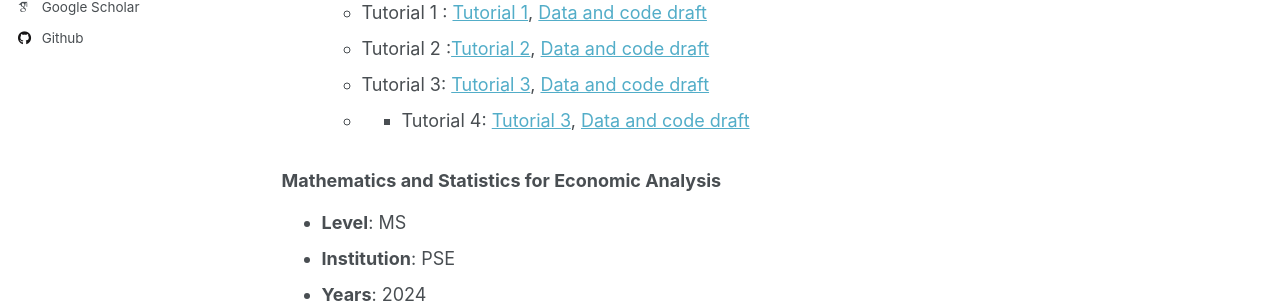
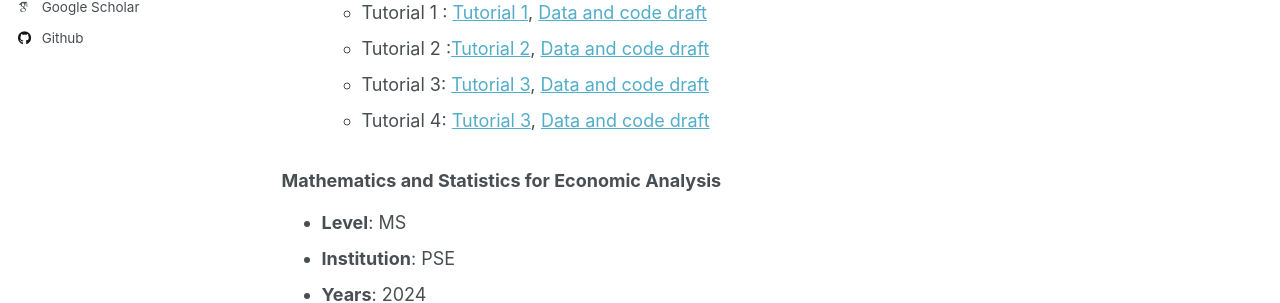
Before and after one commit to SamyZtn/samyzitouni.github.io, a Jekyll site: the page built from _pages/teaching.md, in a window 1280 px wide. Shown: the part 472-775 px from the top of the page. Built offline with Jekyll 4.4.1, drawn with Linux system fonts in a browser that asks for light colours; some web fonts are replaced.

```diff
--- a/_pages/teaching.md
+++ b/_pages/teaching.md
@@ -18,7 +18,7 @@ Teaching assistant at [Paris School of Economics](https://www.parisschoolofecono
 [Data and code draft](https://raw.githubusercontent.com/SamyZtn/samyzitouni.github.io/master/files/Tuto1.zip)
      - Tutorial 2 :[Tutorial 2](https://raw.githubusercontent.com/SamyZtn/samyzitouni.github.io/master/files/TD2.pdf), [Data and code draft](https://raw.githubusercontent.com/SamyZtn/samyzitouni.github.io/master/files/Tuto2.zip)
      - Tutorial 3: [Tutorial 3](https://raw.githubusercontent.com/SamyZtn/samyzitouni.github.io/master/files/TD3.pdf), [Data and code draft](https://raw.githubusercontent.com/SamyZtn/samyzitouni.github.io/master/files/Tuto3.zip)
-     - - Tutorial 4: [Tutorial 3](https://raw.githubusercontent.com/SamyZtn/samyzitouni.github.io/master/files/slides_econometrics_1.pdf), [Data and code draft](https://raw.githubusercontent.com/SamyZtn/samyzitouni.github.io/master/files/Tuto4.zip)
+     - Tutorial 4: [Tutorial 3](https://raw.githubusercontent.com/SamyZtn/samyzitouni.github.io/master/files/slides_econometrics_1.pdf), [Data and code draft](https://raw.githubusercontent.com/SamyZtn/samyzitouni.github.io/master/files/Tuto4.zip)
 
 ### Mathematics and Statistics for Economic Analysis
 - **Level**: MS
```
